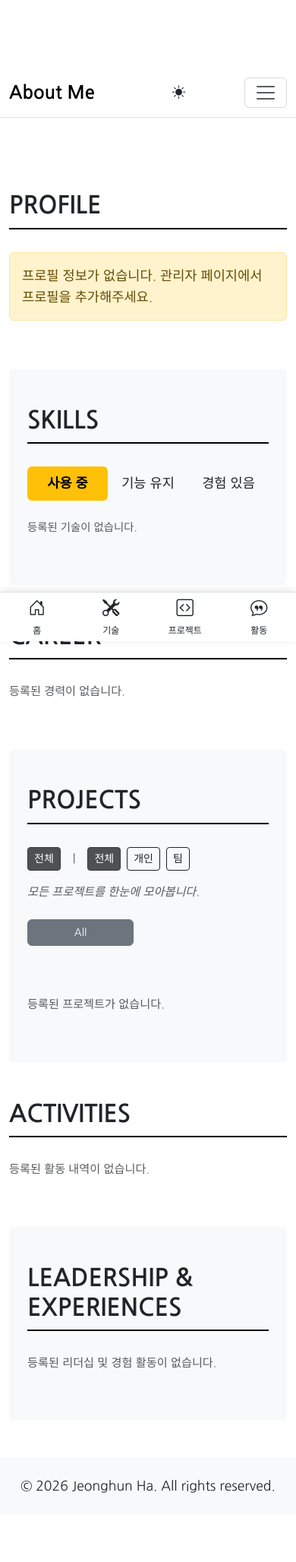
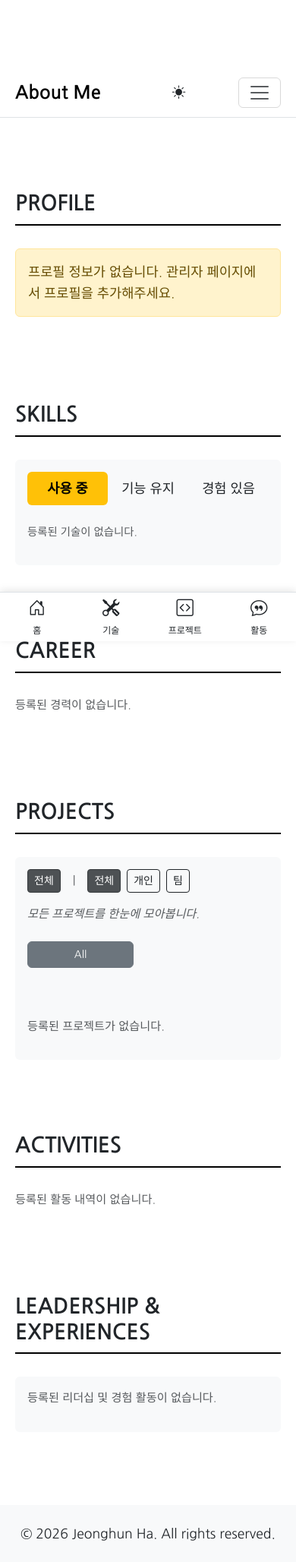
Before and after one commit to jhHa0320/about-me, a Django app: page / in a window 390 px wide. Shown: the top 2056 px of the page at 76% size. Before the commit the page ends 1965 px from the top, so only its background shows below. Run offline with Django 5.2, Linux system fonts and the light colour scheme; data that the repository does not hold is empty.

Commit message:
모바일 화면에서 여백이 제각각인 상황 방지

```diff
--- a/portfolio/templates/portfolio/base.html
+++ b/portfolio/templates/portfolio/base.html
@@ -346,6 +346,21 @@
             padding-bottom: 10px;
             font-weight: 700;
             font-size: 2rem;
+            margin-left: 0;
+            margin-right: 0;
+        }
+
+        /* 모바일 정렬 및 여백 보정 */
+        @media (max-width: 767.98px) {
+            .container {
+                padding-left: 20px !important;
+                padding-right: 20px !important;
+            }
+
+            .section-title {
+                font-size: 1.75rem;
+                text-align: left;
+            }
         }
 
         .navbar-brand {
--- a/portfolio/templates/portfolio/home.html
+++ b/portfolio/templates/portfolio/home.html
@@ -64,9 +64,9 @@
 </section>
 
 <!-- Skills Section -->
-<section id="skills" class="py-5 bg-light rounded p-4">
+<section id="skills" class="py-5">
     <h2 class="section-title">SKILLS</h2>
-
+    <div class="bg-light rounded p-3 p-md-4">
         <!-- Mobile Tab Navigation (d-md-none) -->
         <ul class="nav nav-pills nav-justified mb-4 d-md-none" id="skillsTab" role="tablist">
             <li class="nav-item" role="presentation">
@@ -98,7 +98,9 @@
                                 style="width: 24px; height: 24px; object-fit: contain;">{% endif %}
                             <strong>{{ skill.name }}</strong>
                         </div>
-                    {% if skill.description %}<p class="mb-0 small text-muted">{{ skill.description }}</p>{% endif %}
+                        {% if skill.description %}
+                        <p class="mb-0 small text-muted">{{ skill.description }}</p>
+                        {% endif %}
                     </div>
                     {% empty %}
                     <p class="text-muted small">등록된 기술이 없습니다.</p>
@@ -119,7 +121,9 @@
                                 style="width: 24px; height: 24px; object-fit: contain;">{% endif %}
                             <strong>{{ skill.name }}</strong>
                         </div>
-                    {% if skill.description %}<p class="mb-0 small text-muted">{{ skill.description }}</p>{% endif %}
+                        {% if skill.description %}
+                        <p class="mb-0 small text-muted">{{ skill.description }}</p>
+                        {% endif %}
                     </div>
                     {% empty %}
                     <p class="text-muted small">등록된 기술이 없습니다.</p>
@@ -140,7 +144,9 @@
                                 style="width: 24px; height: 24px; object-fit: contain;">{% endif %}
                             <strong>{{ skill.name }}</strong>
                         </div>
-                    {% if skill.description %}<p class="mb-0 small text-muted">{{ skill.description }}</p>{% endif %}
+                        {% if skill.description %}
+                        <p class="mb-0 small text-muted">{{ skill.description }}</p>
+                        {% endif %}
                     </div>
                     {% empty %}
                     <p class="text-muted small">등록된 기술이 없습니다.</p>
@@ -161,9 +167,13 @@
                                 style="width: 24px; height: 24px; object-fit: contain;">{% endif %}
                             <strong>{{ skill.name }}</strong>
                         </div>
-                    {% if skill.description %}<p class="mb-0 small text-muted">{{ skill.description }}</p>{% endif %}
+                        {% if skill.description %}
+                        <p class="mb-0 small text-muted">{{ skill.description }}</p>
+                        {% endif %}
                     </div>
-                {% empty %}<p class="text-muted small">등록된 기술이 없습니다.</p>{% endfor %}
+                    {% empty %}
+                    <p class="text-muted small">등록된 기술이 없습니다.</p>
+                    {% endfor %}
                 </div>
             </div>
             <!-- Maintain Pane -->
@@ -176,9 +186,13 @@
                                 style="width: 24px; height: 24px; object-fit: contain;">{% endif %}
                             <strong>{{ skill.name }}</strong>
                         </div>
-                    {% if skill.description %}<p class="mb-0 small text-muted">{{ skill.description }}</p>{% endif %}
+                        {% if skill.description %}
+                        <p class="mb-0 small text-muted">{{ skill.description }}</p>
+                        {% endif %}
                     </div>
-                {% empty %}<p class="text-muted small">등록된 기술이 없습니다.</p>{% endfor %}
+                    {% empty %}
+                    <p class="text-muted small">등록된 기술이 없습니다.</p>
+                    {% endfor %}
                 </div>
             </div>
             <!-- Experience Pane -->
@@ -191,9 +205,14 @@
                                 style="width: 24px; height: 24px; object-fit: contain;">{% endif %}
                             <strong>{{ skill.name }}</strong>
                         </div>
-                    {% if skill.description %}<p class="mb-0 small text-muted">{{ skill.description }}</p>{% endif %}
+                        {% if skill.description %}
+                        <p class="mb-0 small text-muted">{{ skill.description }}</p>
+                        {% endif %}
                     </div>
-                {% empty %}<p class="text-muted small">등록된 기술이 없습니다.</p>{% endfor %}
+                    {% empty %}
+                    <p class="text-muted small">등록된 기술이 없습니다.</p>
+                    {% endfor %}
+                </div>
             </div>
         </div>
     </div>
@@ -221,15 +240,17 @@
 </section>
 
 <!-- Projects Section -->
-<section id="projects" class="py-5 bg-light rounded p-4">
+<section id="projects" class="py-5">
     <h2 class="section-title">PROJECTS</h2>
+    <div class="bg-light rounded p-3 p-md-4">
         <div class="row mb-4">
             <div class="col-12">
                 <!-- Project Filters (Type & Scope combined in one line) -->
                 <div class="d-flex flex-wrap gap-3 align-items-center mb-3">
                     <!-- Project Type Filters -->
                     <div class="d-flex gap-2" id="project-type-filters">
-                    <button class="btn btn-dark btn-sm active" data-type="all" data-description="모든 프로젝트를 한눈에 모아봅니다.">
+                        <button class="btn btn-dark btn-sm active" data-type="all"
+                            data-description="모든 프로젝트를 한눈에 모아봅니다.">
                             전체
                         </button>
                         {% for type in project_types %}
@@ -287,7 +308,8 @@
                                 {{ project.title }}
                             </h5>
                             <small class="text-muted text-end"
-                            style="min-width: 90px; white-space: nowrap; flex-shrink: 0;">{{ project.period }}</small>
+                                style="min-width: 90px; white-space: nowrap; flex-shrink: 0;">{{ project.period
+                                }}</small>
                         </div>
 
                         <div class="mb-3">
@@ -346,6 +368,7 @@
         {% else %}
         <p class="text-muted">등록된 프로젝트가 없습니다.</p>
         {% endif %}
+    </div>
 </section>
 
 <script>
@@ -357,11 +380,22 @@
         const projectItems = document.querySelectorAll('.project-item');
         const paginationControls = document.getElementById('pagination-controls');
 
-        const itemsPerPage = 6;
+        const getItemsPerPage = () => window.innerWidth < 768 ? 1 : 6;
+        let itemsPerPage = getItemsPerPage();
         let currentPage = 1;
         let currentType = 'all';
         let currentScope = 'all';
         let currentTechFilters = [];
+
+        // Resize listener to handle responsive itemsPerPage
+        window.addEventListener('resize', () => {
+            const newItemsPerPage = getItemsPerPage();
+            if (newItemsPerPage !== itemsPerPage) {
+                itemsPerPage = newItemsPerPage;
+                currentPage = 1;
+                updateVisibility();
+            }
+        });
 
         // --- 1. Filter Logic ---
         function getFilteredItems() {
@@ -399,7 +433,11 @@
 
             if (totalPages <= 1) return;
 
-            // ... (Previous Pagination Code - Keep concise) ...
+            const pageGroupSize = 5;
+            const currentGroup = Math.ceil(currentPage / pageGroupSize);
+            const startPage = (currentGroup - 1) * pageGroupSize + 1;
+            const endPage = Math.min(startPage + pageGroupSize - 1, totalPages);
+
             const createPageItem = (text, page, isActive = false, isDisabled = false) => {
                 const li = document.createElement('li');
                 li.className = `page-item ${isActive ? 'active' : ''} ${isDisabled ? 'disabled' : ''}`;
@@ -415,13 +453,30 @@
                 return li;
             };
 
-            paginationControls.appendChild(createPageItem('&laquo;', currentPage - 1, false, currentPage === 1));
+            // First Page (««)
+            paginationControls.appendChild(createPageItem('««', 1, false, currentPage === 1));
 
-            for (let i = 1; i <= totalPages; i++) {
+            // Prev Group («) - Move 5 pages back
+            const prevGroupPage = Math.max(1, startPage - pageGroupSize);
+            paginationControls.appendChild(createPageItem('«', prevGroupPage, false, startPage === 1));
+
+            // Prev Page (‹)
+            paginationControls.appendChild(createPageItem('‹', currentPage - 1, false, currentPage === 1));
+
+            // Numbers (Current Group)
+            for (let i = startPage; i <= endPage; i++) {
                 paginationControls.appendChild(createPageItem(i, i, i === currentPage));
             }
 
-            paginationControls.appendChild(createPageItem('&raquo;', currentPage + 1, false, currentPage === totalPages));
+            // Next Page (›)
+            paginationControls.appendChild(createPageItem('›', currentPage + 1, false, currentPage === totalPages));
+
+            // Next Group (») - Move 5 pages forward
+            const nextGroupPage = Math.min(totalPages, startPage + pageGroupSize);
+            paginationControls.appendChild(createPageItem('»', nextGroupPage, false, endPage >= totalPages));
+
+            // Last Page (»»)
+            paginationControls.appendChild(createPageItem('»»', totalPages, false, currentPage === totalPages));
         }
 
         // --- 3. Update UI ---
@@ -443,7 +498,6 @@
 
             filteredItems.slice(startIndex, endIndex).forEach(item => {
                 item.style.display = 'block';
-                // Add fade-in animation class if desired
                 item.classList.add('fade-in');
             });
 
@@ -597,9 +651,9 @@
 </section>
 
 <!-- Leadership & Experiences Section -->
-<section id="leadership" class="py-5 bg-light rounded p-4">
+<section id="leadership" class="py-5">
     <h2 class="section-title">LEADERSHIP & EXPERIENCES</h2>
-
+    <div class="bg-light rounded p-3 p-md-4">
         {% if leaderships %}
         <div class="row" id="leadership-list">
             {% for leadership in leaderships %}
@@ -654,5 +708,6 @@
         {% else %}
         <p class="text-muted">등록된 리더십 및 경험 활동이 없습니다.</p>
         {% endif %}
+    </div>
 </section>
 {% endblock %}
```
Lines whose indentation alone changed are shown as unchanged.
